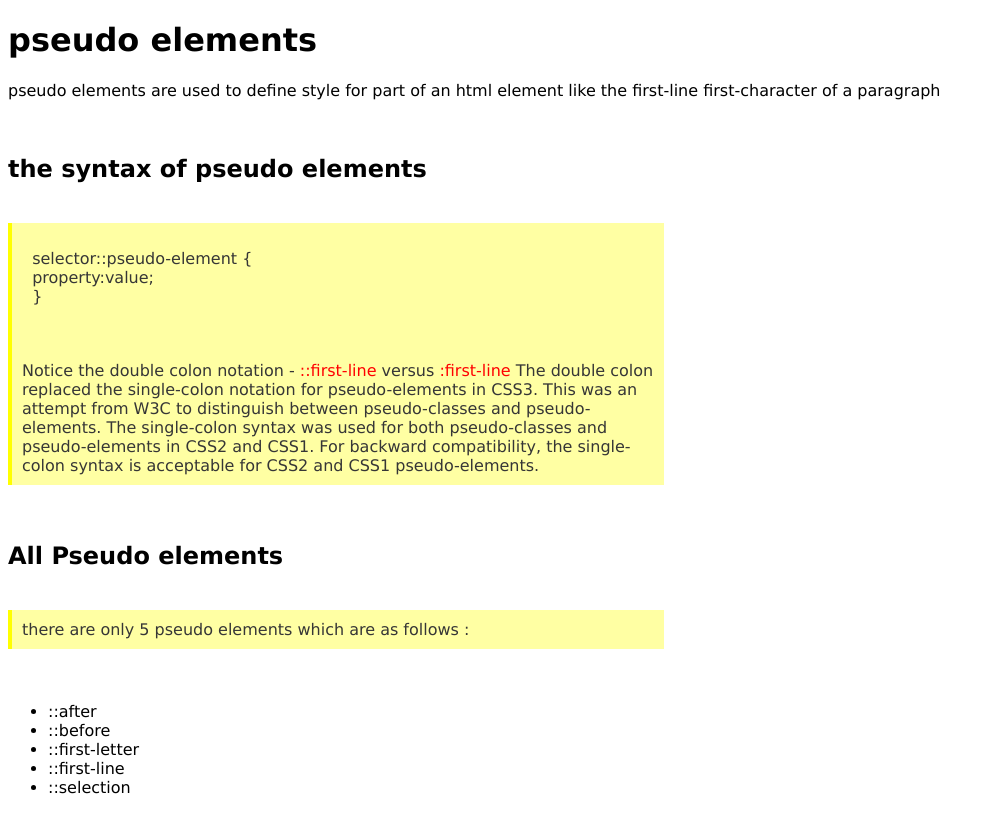
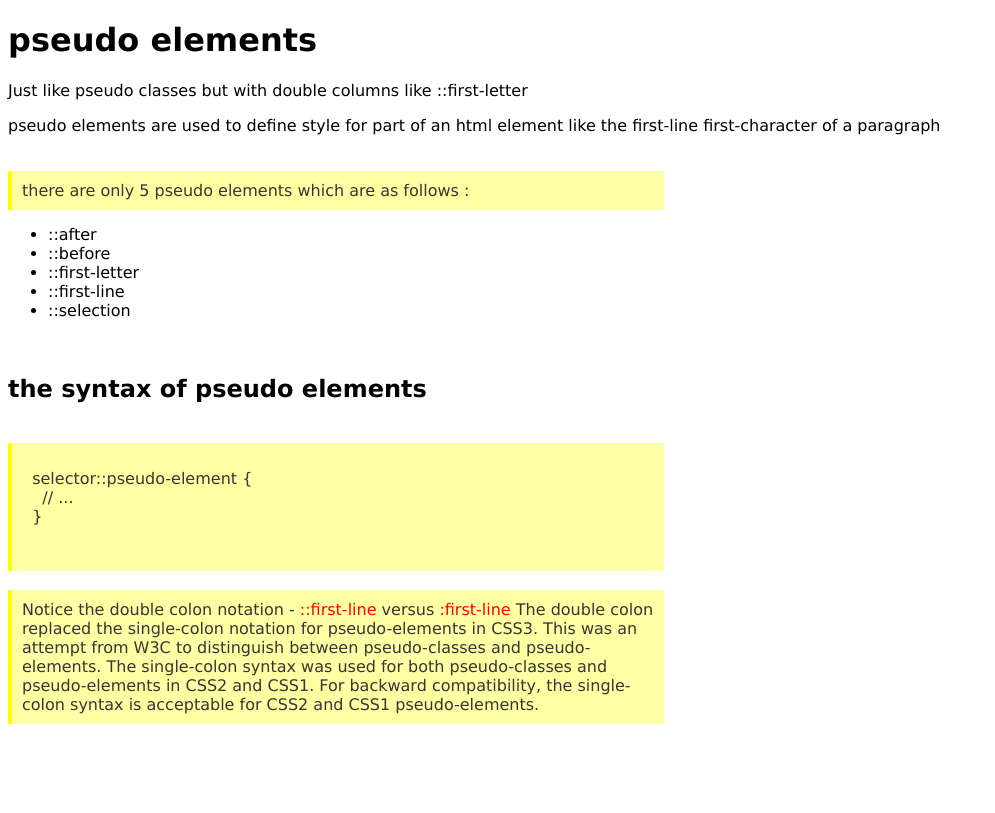
Before and after one commit to easazade/css-practice, a PHP site: page /basics/pseudo-elements.html in a window 1280 px wide. Shown: the whole page, without its empty margins (0-995 px from the left). After the commit the page ends 724 px from the top, so only its background shows below. Run offline with PHP 8.4, Linux system fonts and the light colour scheme.

Commit message:
Update examples

```diff
--- a/advanced/gradients.html
+++ b/advanced/gradients.html
@@ -48,7 +48,7 @@
     <p>this is the syntax for gradients</p>
     <pre>
         #grad{
-        background-image: linear-gradient(direction, stopColor1, stopColor2)
+            background-image: linear-gradient(direction, stopColor1, stopColor2)
         }
     </pre>
 </div>
--- a/basics/pseudo-classes.html
+++ b/basics/pseudo-classes.html
@@ -61,9 +61,8 @@
 
 <br>
 <br>
-<p>there are a lot of pseudo classes check them at this page
+<p>there are a lot of pseudo classes like :first-child, :nth-child(n), :lang & :empty check them and many others at bottom this page
   <a href="https://www.w3schools.com/css/css_pseudo_classes.asp" target="_blank">here</a>
-  at the bottom of page
 </p>
 <br>
 <br>
--- a/basics/pseudo-elements.html
+++ b/basics/pseudo-elements.html
@@ -1,43 +1,18 @@
 <!DOCTYPE html>
 <html lang="en">
+
   <head>
     <meta charset="UTF-8">
     <title>pseudo elements</title>
     <link rel="stylesheet" href="../note_styles.css" type="text/css">
   </head>
+
   <body>
     <h1>pseudo elements</h1>
+    <p>Just like pseudo classes but with double columns like ::first-letter</p>
     <p>pseudo elements are used to define style for part of an html element like the first-line first-character of a
       paragraph</p>
-
-<br>
-<h2>the syntax of pseudo elements</h2>
-<div class="note">
-  <pre>
-  selector::pseudo-element {
-  property:value;
-  }
-  </pre>
-</div>
-
-<div class="note">
-  Notice the double colon notation - <span class="boldword"> ::first-line</span> versus <span class="boldword"> :first-line</span>
-
-  The double colon replaced the single-colon notation for pseudo-elements in CSS3. This was an attempt from W3C to distinguish between pseudo-classes and pseudo-elements.
-
-  The single-colon syntax was used for both pseudo-classes and pseudo-elements in CSS2 and CSS1.
-
-  For backward compatibility, the single-colon syntax is acceptable for CSS2 and CSS1 pseudo-elements.
-</div>
-
-<br>
-<br>
-<br>
-<h2>All Pseudo elements</h2>
-
     <div class="note">there are only 5 pseudo elements which are as follows : </div>
-<br>
-<br>
     <br>
     <ul>
       <li>::after</li>
@@ -47,5 +22,30 @@
       <li>::selection</li>
     </ul>
 
+    <br>
+    <h2>the syntax of pseudo elements</h2>
+    <div class="note">
+      <pre>
+  selector::pseudo-element {
+    // ...
+  }
+  </pre>
+    </div>
+    <br>
+
+    <div class="note">
+      Notice the double colon notation - <span class="boldword"> ::first-line</span> versus <span class="boldword">
+        :first-line</span>
+
+      The double colon replaced the single-colon notation for pseudo-elements in CSS3. This was an attempt from W3C to
+      distinguish between pseudo-classes and pseudo-elements.
+
+      The single-colon syntax was used for both pseudo-classes and pseudo-elements in CSS2 and CSS1.
+
+      For backward compatibility, the single-colon syntax is acceptable for CSS2 and CSS1 pseudo-elements.
+    </div>
+
+
   </body>
+
 </html>
--- /dev/null
+++ b/sass/styles.min.css
@@ -0,0 +1 @@
+body{font-family:Tahoma;font-size:22px;color:#a07bff}div#container{width:250}div#container div{background:#4CAF50;font-family:Helvetica,sans-serif;font-size:18px;font-weight:bold}div#container div.accent{background:#a07bff}div.note{border-left:solid 3px yellow;background:#fff59f;box-sizing:border-box;padding:8px}div.note span.important{color:red;font-family:Verdana;font-size:17px;text-decoration:underline}.button,.button-success{background:#2196F3;color:white;font-family:Tahoma;font-size:20px;font-weight:bold}.button a,.button-success a{text-decoration:none;color:white}.button a:hover,.button-success a:hover{color:white}.button-success{background:#40ad38}
```
Also changed, not shown: advanced/transition.html (+6 -1 lines), sass/styles.css (+5 -2 lines). Lines whose indentation alone changed are shown as unchanged.
